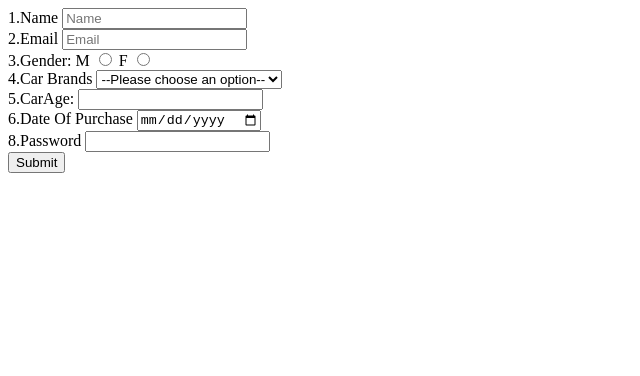
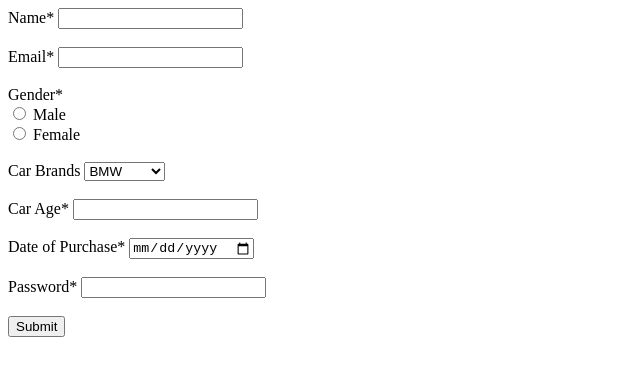
Before and after one commit to acciojob/car-insurance-form-ArchanaNambiar, a website: page main.html in a window 1280 px wide. Shown: the whole page, without its empty margins (0-640 px from the left). Drawn offline with Linux system fonts and the light colour scheme.

Commit message:
created a submission

```diff
--- a/main.html
+++ b/main.html
@@ -9,48 +9,38 @@
 <body>
 	<!-- the entire body must be written by student -->
 
-	 <form id="my-form" method="post">
-				<div>
-			<label for="name">1.Name</label>
-			<input type="text" id="name" placeholder="Name" required>
-		</div>
-		<div>
-			<label for="email">2.Email</label>
-			<input type="email" id="email" placeholder="Email" required>
-		</div>
-		<div>
-				<!-- 3. -->
-			 <label for="gender">3.Gender:</label>
-			 <label for="gender_m">M</label>
-			  <input type="radio" id="gender_m" name="gender" required>
-			  <label for="gender">F</label>
-			  <input type="radio" id="gender_f" name="gender" required>
-		</div>
-		<div>
-			<label for="cars">4.Car Brands</label>
-			  <select name="cars" id="cars" required>
-				  <option value="" disabled selected>--Please choose an option--</option>
-				  <option>BMW</option>
-				  <option>Audi</option>
-				  <option>Mercedez</option>
-			  </select>
-		</div>
-		<div>
-			 <label for="Carage">5.CarAge:</label>
-			 <input type="number" id="Carage" min="0" required >
-		</div>
-		<div>
-			<label for="dop">6.Date Of Purchase</label>
-			<input type="date" id="dop" required>
-		</div>
-		<div>
-			 <label for="password">8.Password</label>
-			 <input type="password" id="password" required>
-		</div>
-		 <div>
-			<button type="submit">Submit</button>
-		</div>
-	</form>
+	<form method="POST" action="#">
+    <label for="name">Name*</label>
+    <input type="text" id="name" name="name" required><br><br>
+
+    <label for="email">Email*</label>
+    <input type="email" id="email" name="email" required><br><br>
+
+    <label for="gender">Gender*</label><br>
+    <input type="radio" id="male" name="gender" value="male" required>
+    <label for="male">Male</label><br>
+    <input type="radio" id="female" name="gender" value="female" required>
+    <label for="female">Female</label><br><br>
+
+    <label for="cars">Car Brands</label>
+    <select id="cars" name="car_brands">
+      <option value="BMW">BMW</option>
+      <option value="Audi">Audi</option>
+      <option value="Mercedes">Mercedes</option>
+    </select><br><br>
+
+    <label for="carage">Car Age*</label>
+    <input type="number" id="carage" name="car_age" required><br><br>
+
+    <label for="dop">Date of Purchase*</label>
+    <input type="date" id="dop" name="date_of_purchase" required><br><br>
+
+    <label for="password">Password*</label>
+    <input type="password" id="password" name="password" required><br><br>
+
+    <input type="submit" value="Submit">
+  </form>
+
     <script type="text/javascript" src="./script.js">
 </script>
 
```
